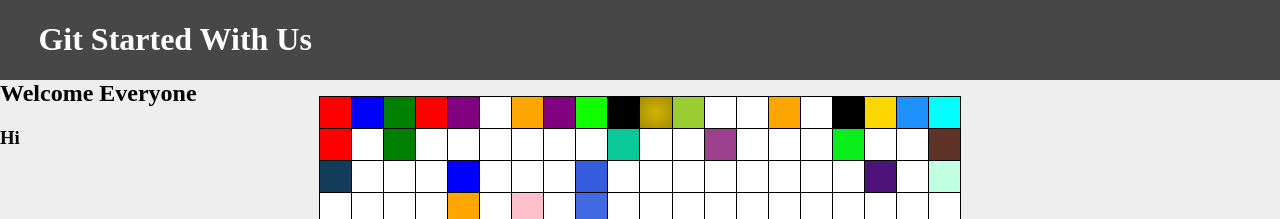
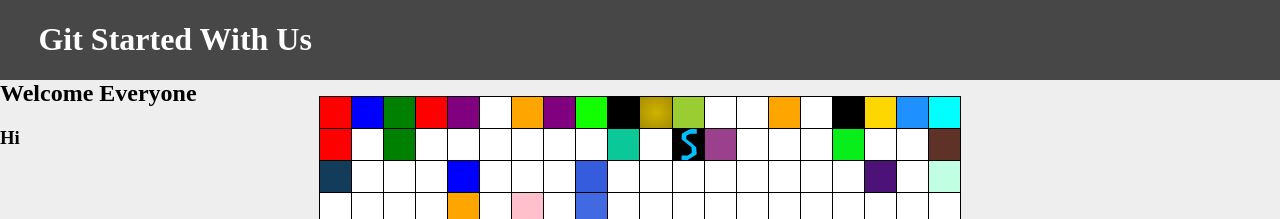
Before and after one commit to sonali2425singh-byte/GitStartedWithUs, a plain HTML site: page index.html in a window 1280 px wide. Shown: the top 219 px of the page. Drawn offline with Linux system fonts and the light colour scheme.

Commit message:
32_sumagnadas

```diff
--- a/style.css
+++ b/style.css
@@ -376,3 +376,8 @@ a {
 /* test */
 /* Add more colors for other cells as needed */
 /* add */
+
+#pixel-art-container .cell:nth-child(32) {
+  background-color: rgb(0, 191, 255);
+  clip-path: polygon(78% 0, 58% 0, 43% 7%, 30% 15%, 29% 33%, 61% 59%, 62% 76%, 49% 85%, 29% 85%, 29% 100%, 49% 100%, 63% 91%, 78% 81%, 76% 59%, 62% 46%, 44% 32%, 45% 21%, 58% 15%, 78% 15%);
+}
```
